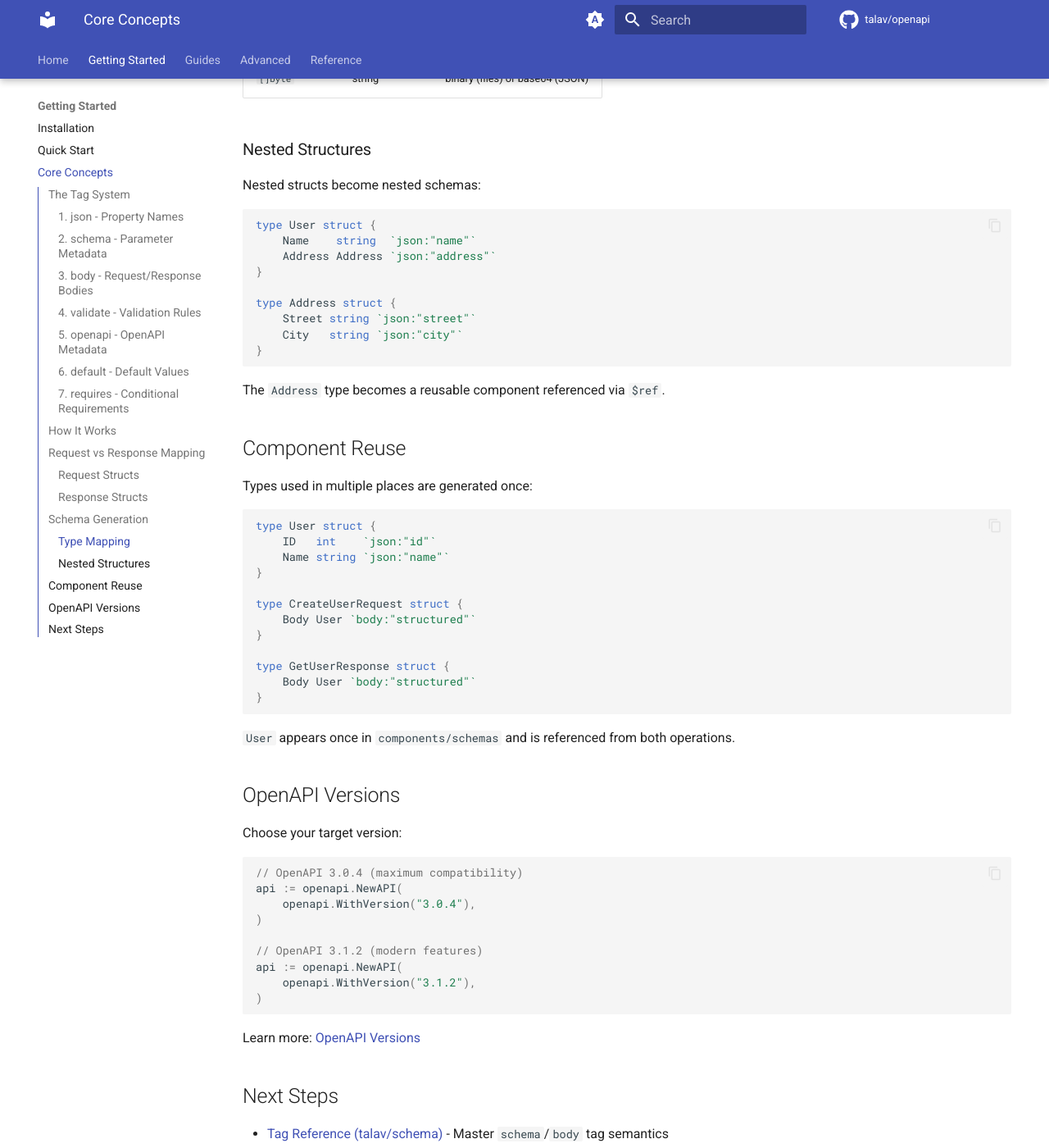
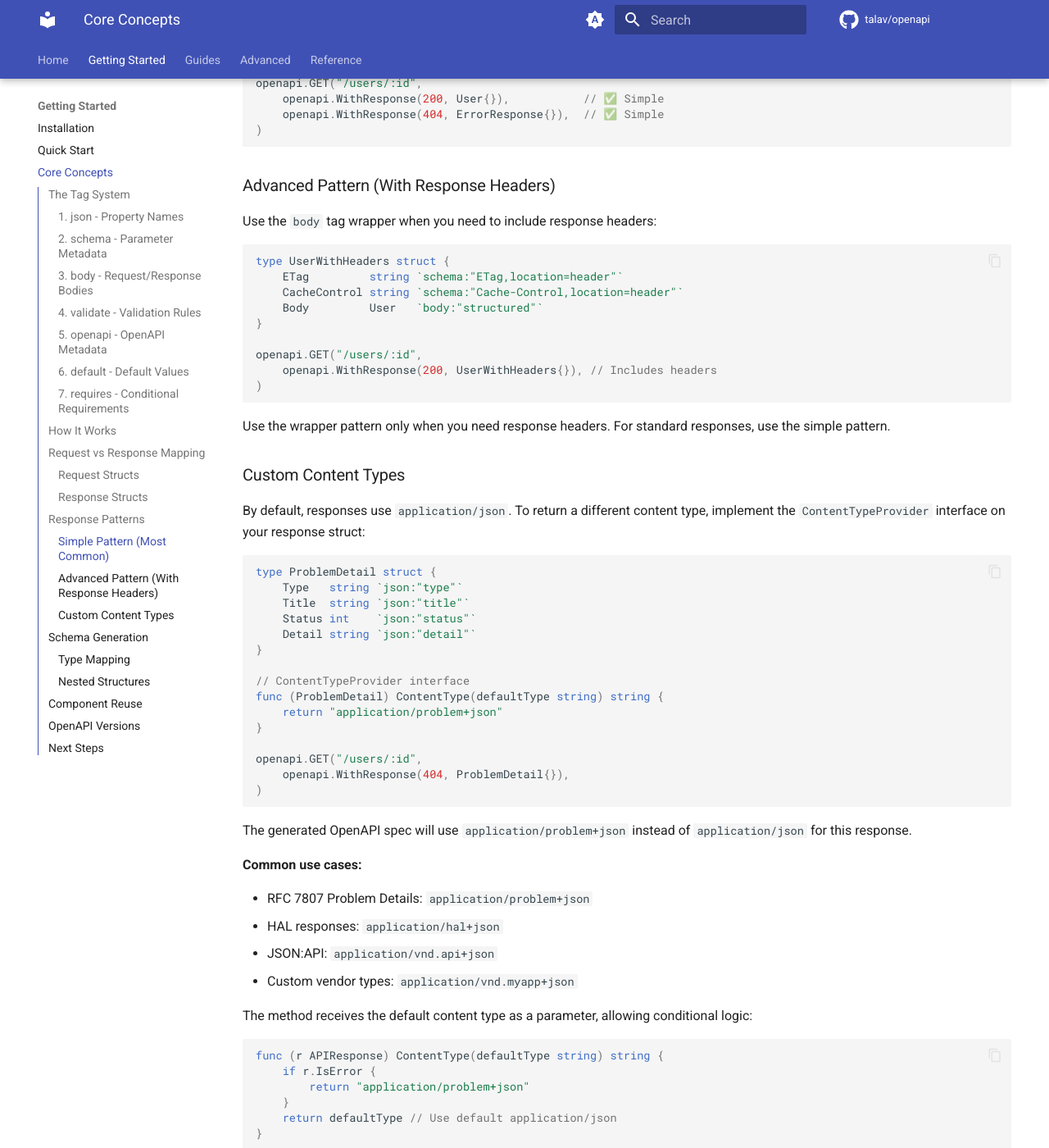
Before and after one commit to Talav/openapi, an MkDocs documentation site: the page built from docs/getting-started/concepts.md, in a window 1280 px wide and 1400 px high, scrolled down 4124 px. Shown: the whole window at 82% size. Built offline with MkDocs 1.6.1 and Material for MkDocs 9.7.7, drawn with Linux system fonts in a browser that asks for light colours; comment, search, counter and statistics services are not loaded; some of the changed text lies outside the part shown.

Commit message:
feat: support plain struct responses without body tag
Auto-detect response patterns for improved DX:
- Plain structs become response body directly (no wrapper needed)
- Wrapper pattern with body tag still supported for headers
- Added ContentTypeProvider interface for custom content types
- Refactored response builder to eliminate code duplication
- Updated docs and examples to show both patterns

````diff
--- a/docs/getting-started/concepts.md
+++ b/docs/getting-started/concepts.md
@@ -152,15 +152,112 @@ type CreatePostRequest struct {
 
 ### Response Structs
 
-Response structs typically have a body and optional headers:
+Response structs can use either pattern:
+
+**Simple pattern** - the struct is the response body:
 
 ```go
-type CreatePostResponse struct {
-    Location string `schema:"Location,location=header"` // Response header
-    Body struct {
-        ID        int    `json:"id"`
-        CreatedAt string `json:"created_at"`
-    } `body:"structured"` // Response body
+type User struct {
+    ID   int    `json:"id"`
+    Name string `json:"name"`
+}
+
+openapi.WithResponse(200, User{}) // User becomes the response schema
+```
+
+**Advanced pattern** - use body tag for headers:
+
+```go
+type UserResponse struct {
+    ETag string `schema:"ETag,location=header"` // Response header
+    Body User   `body:"structured"`              // Response body
+}
+
+openapi.WithResponse(200, UserResponse{}) // Includes headers
+```
+
+## Response Patterns
+
+The library supports two patterns for responses:
+
+### Simple Pattern (Most Common)
+
+Pass your response struct directly - the entire struct becomes the response body:
+
+```go
+type User struct {
+    ID   int    `json:"id"`
+    Name string `json:"name"`
+}
+
+type ErrorResponse struct {
+    Message string `json:"message"`
+    Code    string `json:"code"`
+}
+
+openapi.GET("/users/:id",
+    openapi.WithResponse(200, User{}),           // ✅ Simple
+    openapi.WithResponse(404, ErrorResponse{}),  // ✅ Simple
+)
+```
+
+### Advanced Pattern (With Response Headers)
+
+Use the `body` tag wrapper when you need to include response headers:
+
+```go
+type UserWithHeaders struct {
+    ETag         string `schema:"ETag,location=header"`
+    CacheControl string `schema:"Cache-Control,location=header"`
+    Body         User   `body:"structured"`
+}
+
+openapi.GET("/users/:id",
+    openapi.WithResponse(200, UserWithHeaders{}), // Includes headers
+)
+```
+
+Use the wrapper pattern only when you need response headers. For standard responses, use the simple pattern.
+
+### Custom Content Types
+
+By default, responses use `application/json`. To return a different content type, implement the `ContentTypeProvider` interface on your response struct:
+
+```go
+type ProblemDetail struct {
+    Type   string `json:"type"`
+    Title  string `json:"title"`
+    Status int    `json:"status"`
+    Detail string `json:"detail"`
+}
+
+// ContentTypeProvider interface
+func (ProblemDetail) ContentType(defaultType string) string {
+    return "application/problem+json"
+}
+
+openapi.GET("/users/:id",
+    openapi.WithResponse(404, ProblemDetail{}),
+)
+```
+
+The generated OpenAPI spec will use `application/problem+json` instead of `application/json` for this response.
+
+**Common use cases:**
+
+- RFC 7807 Problem Details: `application/problem+json`
+- HAL responses: `application/hal+json`
+- JSON:API: `application/vnd.api+json`
+- Custom vendor types: `application/vnd.myapp+json`
+
+The method receives the default content type as a parameter, allowing conditional logic:
+
+```go
+func (r APIResponse) ContentType(defaultType string) string {
+    if r.IsError {
+        return "application/problem+json"
+    }
+    return defaultType // Use default application/json
 }
 ```
 
@@ -211,13 +308,13 @@ type User struct {
     Name string `json:"name"`
 }
 
-type CreateUserRequest struct {
-    Body User `body:"structured"`
-}
-
-type GetUserResponse struct {
-    Body User `body:"structured"`
-}
+// User appears in both operations
+openapi.POST("/users",
+    openapi.WithResponse(201, User{}),
+),
+openapi.GET("/users/:id",
+    openapi.WithResponse(200, User{}),
+)
 ```
 
 `User` appears once in `components/schemas` and is referenced from both operations.
````
Also changed, not shown: README.md (+7 -0 lines), docs/getting-started/quick-start.md (+15 -26 lines), 3 other files.
